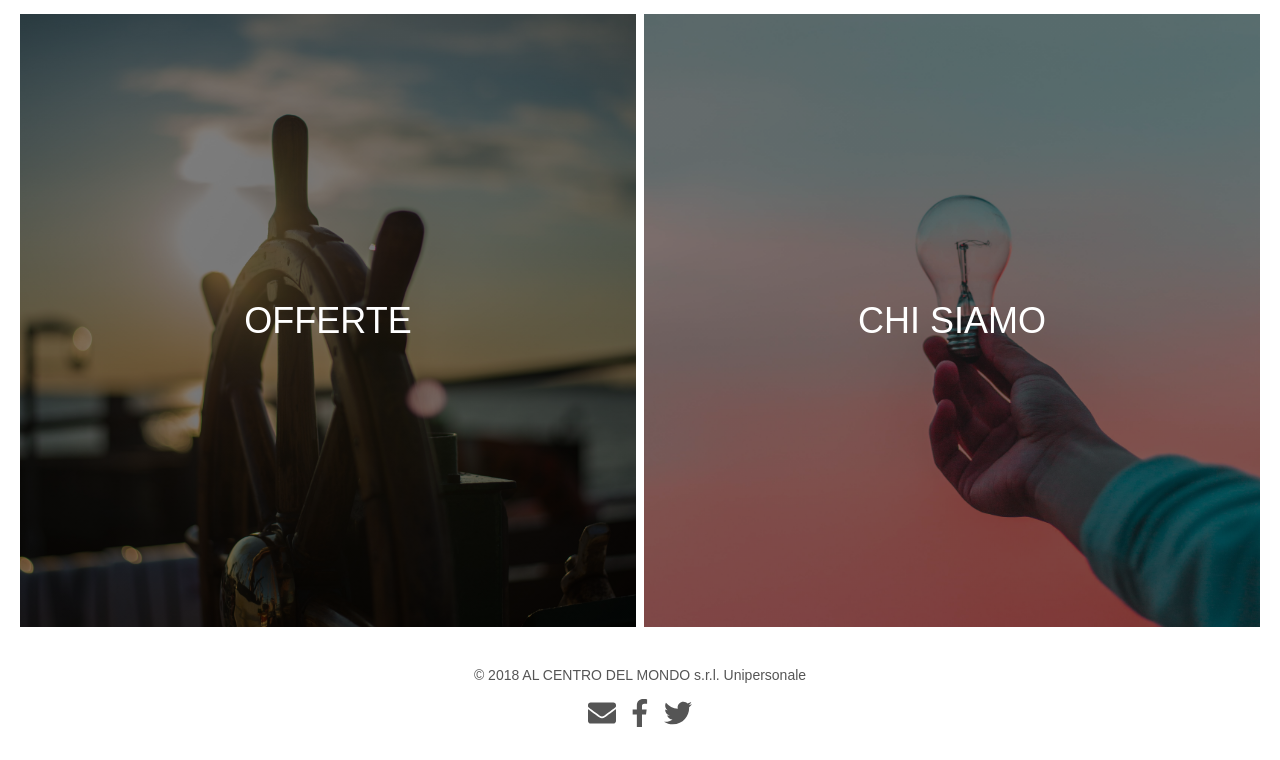
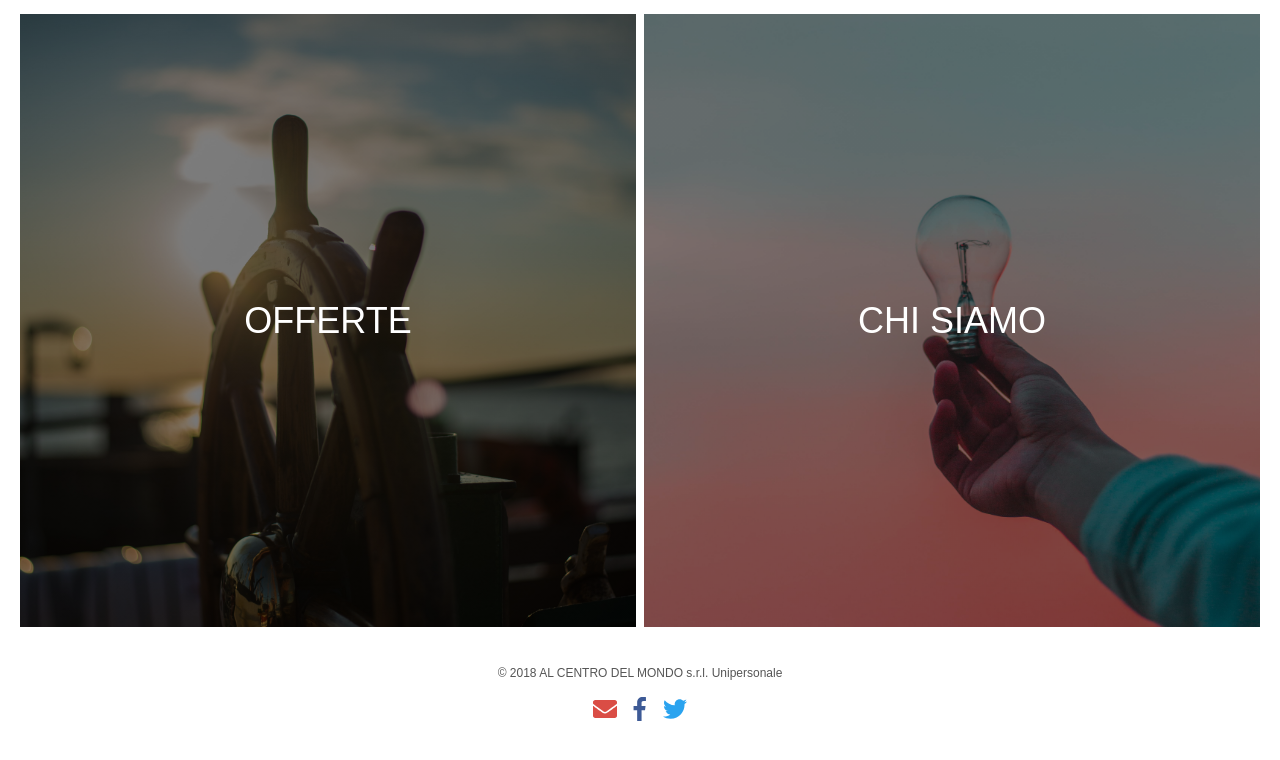
Before and after one commit to eneax/globetrotter, a React (Create React App) app: page / in a window 1280 px wide. Shown: the part 1017-1777 px from the top of the page. Built offline with nearby package versions, Linux system fonts and the light colour scheme.

Commit message:
Update Footer links color

```diff
--- a/src/components/Footer.js
+++ b/src/components/Footer.js
@@ -3,15 +3,15 @@ import React from 'react';
 const Footer = () => {
   return (
     <footer className="pv4 ph3 ph5-m ph6-l mid-gray">
-      <small className="f6 db tc">© 2018 AL CENTRO DEL MONDO s.r.l. Unipersonale</small>
+      <small className="f7 db tc">© 2018 AL CENTRO DEL MONDO s.r.l. Unipersonale</small>
       <div className="tc mt3">
-        <a className="f6 dib ph2 link mid-gray dim" href="mailto:info@alcentrodelmondo.it" target="_blank" rel="noopener noreferrer" title="Al Centro del Mondo Email">
+        <a className="f7 dib ph2 link dim mail" href="mailto:info@alcentrodelmondo.it" target="_blank" rel="noopener noreferrer" title="Al Centro del Mondo Email">
           <i className="fas fa-envelope fa-2x"></i>
         </a>
-        <a className="f6 dib ph2 link mid-gray dim" href="https://www.facebook.com/Al-Centro-del-Mondo-Viaggi-e-Turismo-113138121866/" target="_blank" rel="noopener noreferrer" title="Al Centro del Mondo on Facebook">
+        <a className="f7 dib ph2 link dim facebook" href="https://www.facebook.com/Al-Centro-del-Mondo-Viaggi-e-Turismo-113138121866/" target="_blank" rel="noopener noreferrer" title="Al Centro del Mondo on Facebook">
           <i className="fab fa-facebook-f fa-2x"></i>
         </a>
-        <a className="f6 dib ph2 link mid-gray dim" href="https://twitter.com/AlCentrodelMond" target="_blank" rel="noopener noreferrer" title="Al Centro del Mondo on Twitter">
+        <a className="f7 dib ph2 link dim twitter" href="https://twitter.com/AlCentrodelMond" target="_blank" rel="noopener noreferrer" title="Al Centro del Mondo on Twitter">
           <i className="fab fa-twitter fa-2x"></i>
         </a>
       </div>
--- a/src/index.css
+++ b/src/index.css
@@ -32,3 +32,10 @@ Home
   transition: .5s ease;
 }
 .home-links:hover { opacity: .8; }
+
+/******
+Footer
+******/
+.mail { color: #DA4D45; }
+.facebook { color: #3D5A96; }
+.twitter { color: #2AA3EF; }
```
